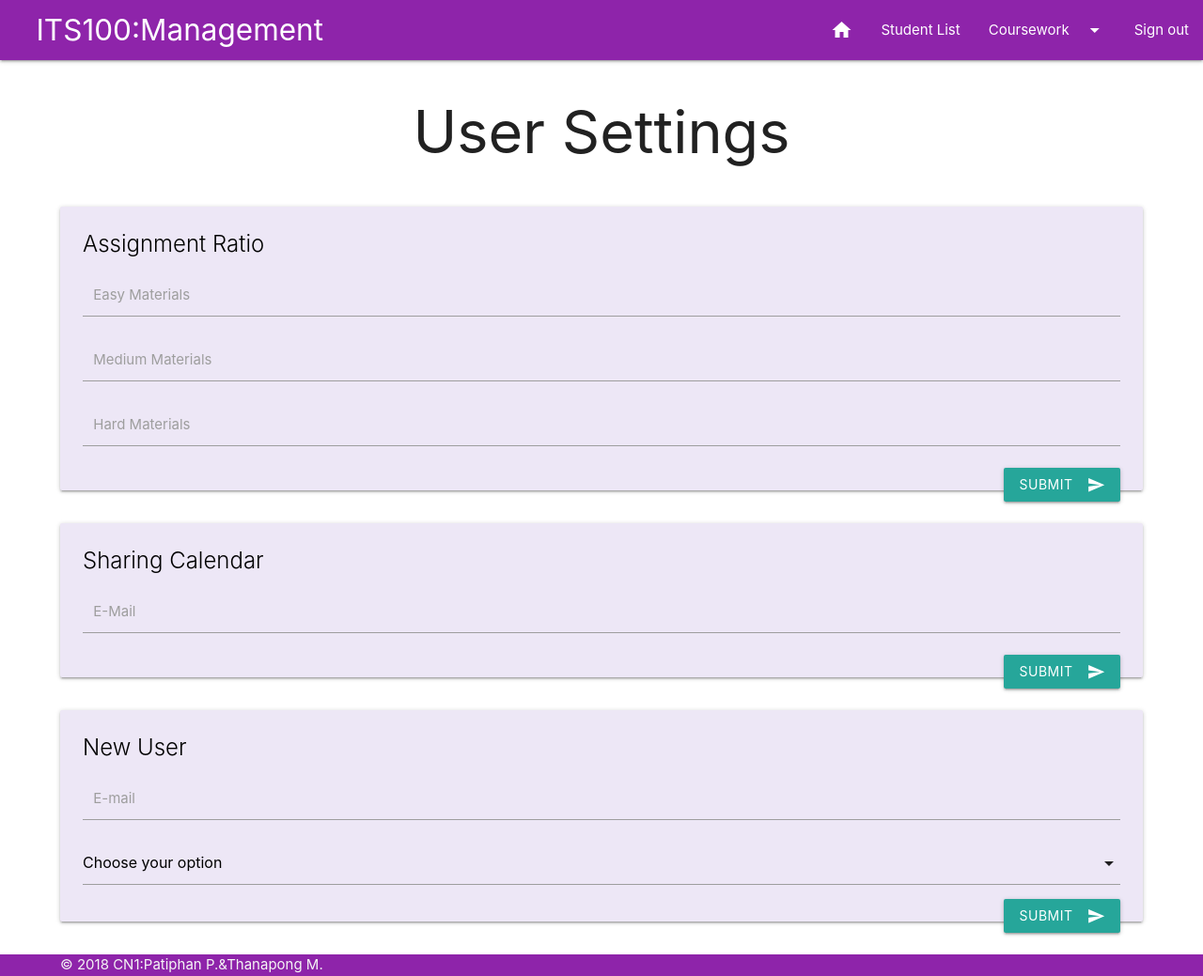
After one commit to boycatbay/its100-2, a Django app: template component/templates/component/setting.html in a window 1280 px wide. The commit adds this page. Shown: the whole page at 94% size. Run offline with Django 3.2, Linux system fonts and the light colour scheme; the template is opened without the code that fills it: most values are stand-ins (such as "Sample title", 1, 10 or a date in 2020); some libraries are stand-ins or nearby versions.

Commit message:
FinishMonk

```diff
--- a/component/admin.py
+++ b/component/admin.py
@@ -1,7 +1,9 @@
 from django.contrib import admin
 
-from .models import assignment
+from .models import *
 
 
 
 admin.site.register(assignment)
+admin.site.register(shardCal)
+admin.site.register(assignmentRation)
--- a/component/templates/component/header.html
+++ b/component/templates/component/header.html
@@ -32,7 +32,7 @@
         nowIndicator: true,
         businessHours: true,
         events: {
-          googleCalendarId: '{{user.email}}'
+          googleCalendarId: '{{emails}}'
         },
         header: {
             left: 'prev,next today myCustomButton',
@@ -57,7 +57,7 @@
             <li><a href="/coursework">Courseworks</a></li>
             <li><a href="/uploadcoursework">Upload Classwork</a></li>
             <li class="divider"></li>
-            <li><a href="#!">Plagiarism</a></li>
+            <!--<li><a href="#!">Plagiarism</a></li>-->
           </ul>
         <nav>
             <a href="#" data-target="slide-out" class="sidenav-trigger"><i class="material-icons">menu</i></a>
@@ -70,6 +70,9 @@
                 {% endif %}
                 <li><a href="/student">Student List</a></li>
                 <li><a class="dropdown-trigger" href="#!" data-target="courseWork">Coursework<i class="material-icons right">arrow_drop_down</i></a></li>
+                {% if request.user.is_authenticated and request.user|has_group:"Instructor" %}
+                <li><a href="/settings"><i class="material-icons">settings</i></a></li>
+                {% endif %}
                 <li><a href="/logout">Sign out</a></li>
               </ul>
             </div>
@@ -83,7 +86,10 @@
               <li><a href="/uploadcoursework">Upload Classwork</a></li>
             <li><a href="/coursework">Courseworks</a></li>
             <li><a href="/student">Student List</a></li>
-            <li><a href="#!">Plagiarism</a></li>
+            {% if request.user.is_authenticated and request.user|has_group:"Instructor" %}
+            <li><a href="/settings">Setting</a></li>
+            {% endif %}
+            <!--<li><a href="#!">Plagiarism</a></li>-->
             <li><a href="/logout" >Sign out</a></li>
           </ul>
       </header>
--- /dev/null
+++ b/component/templates/component/setting.html
@@ -0,0 +1,78 @@
+{% load static %}
+{% include "component/header.html" %}
+<main>
+    <div class="container">
+        <div class="row"><h1 align="center">User Settings</h1></div>
+
+
+            <div class="card deep-purple lighten-5">
+                <div class="card-content black-text">
+                        <span class="card-title">Assignment Ratio</span>
+                                <form method="post">
+                                        {% csrf_token %}
+                                        <div class="input-field col s12">
+                                            <input id="easy" name="easy" type="number" class="validate">
+                                            <label for="easy">Easy Materials</label>
+                                        </div>
+                                        <div class="input-field col s12">
+                                                <input id="med" name="med" type="number" class="validate">
+                                                <label for="med">Medium Materials</label>
+                                            </div>
+                                        <div class="input-field col s12">
+                                                <input id="hard" name="hard" type="number" class="validate">
+                                                <label for="hard">Hard Materials</label>
+                                        </div>
+                                    <button class="btn waves-effect waves-light" style="float: right;" type="submit" name="submitAR">Submit
+                                        <i class="material-icons right">send</i>
+                                      </button>
+                                    </form>
+                                    </div>
+                                </div>
+
+                                <div class="row"></div>
+                <div class="card deep-purple lighten-5">
+                    <div class="card-content black-text">
+                            <span class="card-title">Sharing Calendar</span>
+                                    <form method="post">
+                                            {% csrf_token %}
+                                            <div class="input-field col s12">
+                                                <input id="email" name="email" type="email" class="validate">
+                                                <label for="email">E-Mail</label>
+                                            </div>
+                                        <button class="btn waves-effect waves-light" style="float: right;" type="submit" name="submitSC">Submit
+                                            <i class="material-icons right">send</i>
+                                          </button>
+                                        </form>
+                                        </div>
+                                    </div>
+                                    <div class="row"></div>
+        <div class="card deep-purple lighten-5">
+            <div class="card-content black-text">
+                    <span class="card-title">New User</span>
+                            <form method="post">
+                                    {% csrf_token %}
+                                    <div class="input-field col s12">
+                                        <input id="email" name="email" type="email" class="validate">
+                                        <label for="email">E-mail</label>
+                                    </div>
+                                    <div class="input-field col s12">
+                                            <select name="role">
+                                              <option value="" disabled selected>Choose your option</option>
+                                              <option value="Instructor">Instructor</option>
+                                              <option value="TA">Teacher Assistant</option>
+                                            </select>
+                                          </div>
+                                <button class="btn waves-effect waves-light" style="float: right;" type="submit" name="submitNU">Submit
+                                    <i class="material-icons right">send</i>
+                                  </button>
+                                </form>
+                                </div>
+                            </div>
+
+        <div class="row"></div>
+    </div>
+  </main>
+
+
+
+{% include "component/footer.html" %}
--- a/component/urls.py
+++ b/component/urls.py
@@ -19,6 +19,7 @@ urlpatterns = [
     path('student/info/assignment/detail/',views.assignmentWork,name='assignmentWork'),
     path('coursework/',views.courseWork,name='courseWork'),
     path('uploadcoursework/',views.uploadCourework,name='uploadCoursework'),
+    path('settings/',views.settings,name='settings'),
     path('plagarism/',views.plagiarism,name='plagiarism'),
     path('logout/',views.logout,name='logout'),
     path('error/',views.error,name='error'),
--- a/web/urls.py
+++ b/web/urls.py
@@ -21,7 +21,7 @@ from django.contrib.auth.views import LogoutView
 
 urlpatterns = [
     path('', include('component.urls')),
-    path('admin/', admin.site.urls),
+    path('maintenance/', admin.site.urls),
     path('', include('social_django.urls', namespace='social')),
 
 
```
Also changed, not shown: component/classroomAccessAPI.py (+27 -0 lines), component/models.py (+9 -2 lines), component/templates/component/landing.html (+8 -1 lines), component/views.py (+88 -8 lines), component/migrations/0006_assignmentration_shardcal.py (added), 1 other file.
